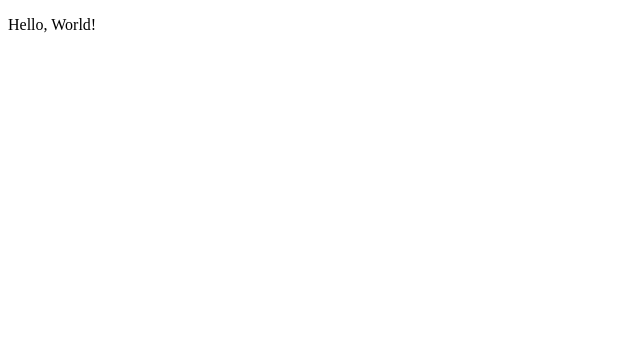
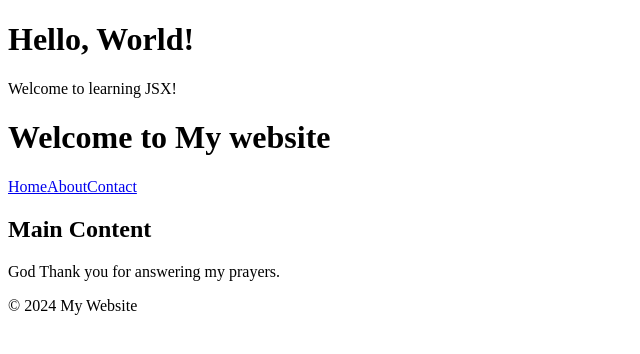
Before and after one commit to albert-byiringiro/react-monster, a React (Vite) app in the folder react-demos/: page / in a window 1280 px wide. Shown: the top 354 px of the page, without its empty margins (0-640 px from the left). Built offline with nearby package versions, Linux system fonts and the light colour scheme.

Commit message:
feature: added WelcomeMessage component initial code

```diff
--- a/react-demos/src/App.jsx
+++ b/react-demos/src/App.jsx
@@ -1,7 +1,15 @@
-import Greet from "./Greet";
+import Footer from "./components/Footer";
+import Header from "./components/Header";
+import MainContent from "./components/MainContent";
+import WelcomeMessage from "./components/WelcomeMessage";
 
 export default function App() {
   return (
-    <Greet/>
+    <div>
+      <WelcomeMessage/>
+      <Header/>
+      <MainContent/>
+      <Footer/>
+    </div>
   )
 }
--- /dev/null
+++ b/react-demos/src/components/WelcomeMessage.jsx
@@ -0,0 +1,10 @@
+import React from 'react'
+
+export default function WelcomeMessage() {
+  return (
+    <div className="">
+        <h1>Hello, World!</h1>
+        <p>Welcome to learning JSX!</p>
+    </div>
+  )
+}
```
